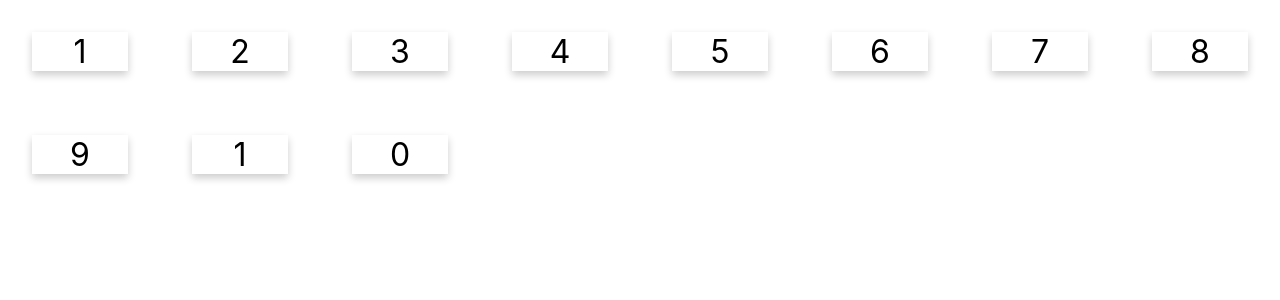
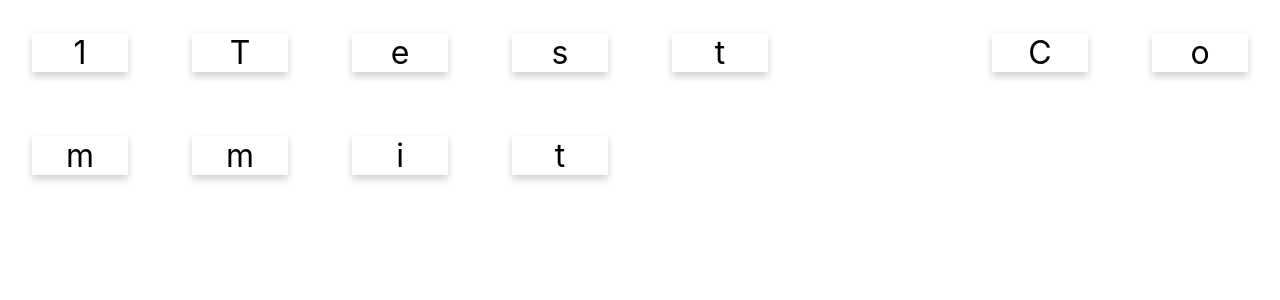
Before and after one commit to LifWS/React-610110422, a React (Create React App) app: page / in a window 1280 px wide. Shown: the top 300 px of the page. Built offline with nearby package versions, Linux system fonts and the light colour scheme.

Commit message:
test commit

```diff
--- a/src/App.js
+++ b/src/App.js
@@ -5,7 +5,7 @@ const word = "Hello";
 class App extends Component {
   render() {
     return (
-      <div><WordCard value="12345678910" /></div>
+      <div><WordCard value="1Test Commit" /></div>
 
     );
   }
```
